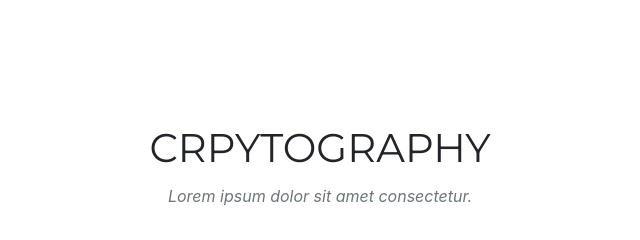
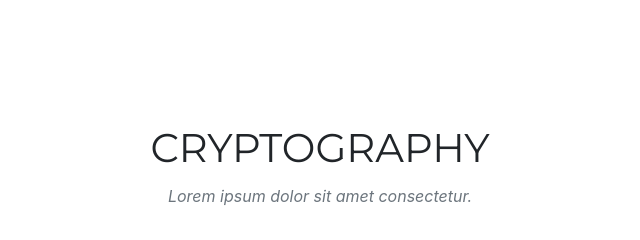
Before and after one commit to gongjuheon/gongjuheon.github.io, a website with bundled scripts: page index.html in a window 1280 px wide. Shown: the part 1360-1600 px from the top of the page, 320-960 px from the left. Built offline with nearby package versions, Linux system fonts and the light colour scheme; a web font is replaced by a local one.

Commit message:
first commit

```diff
--- a/index.html
+++ b/index.html
@@ -111,7 +111,7 @@
     <div class="container">
       <div class="row">
         <div class="col-lg-12 text-center">
-          <h2 class="section-heading text-uppercase">Crpytography</h2>
+          <h2 class="section-heading text-uppercase">Cryptography</h2>
           <h3 class="section-subheading text-muted">Lorem ipsum dolor sit amet consectetur.</h3>
         </div>
       </div>
```
